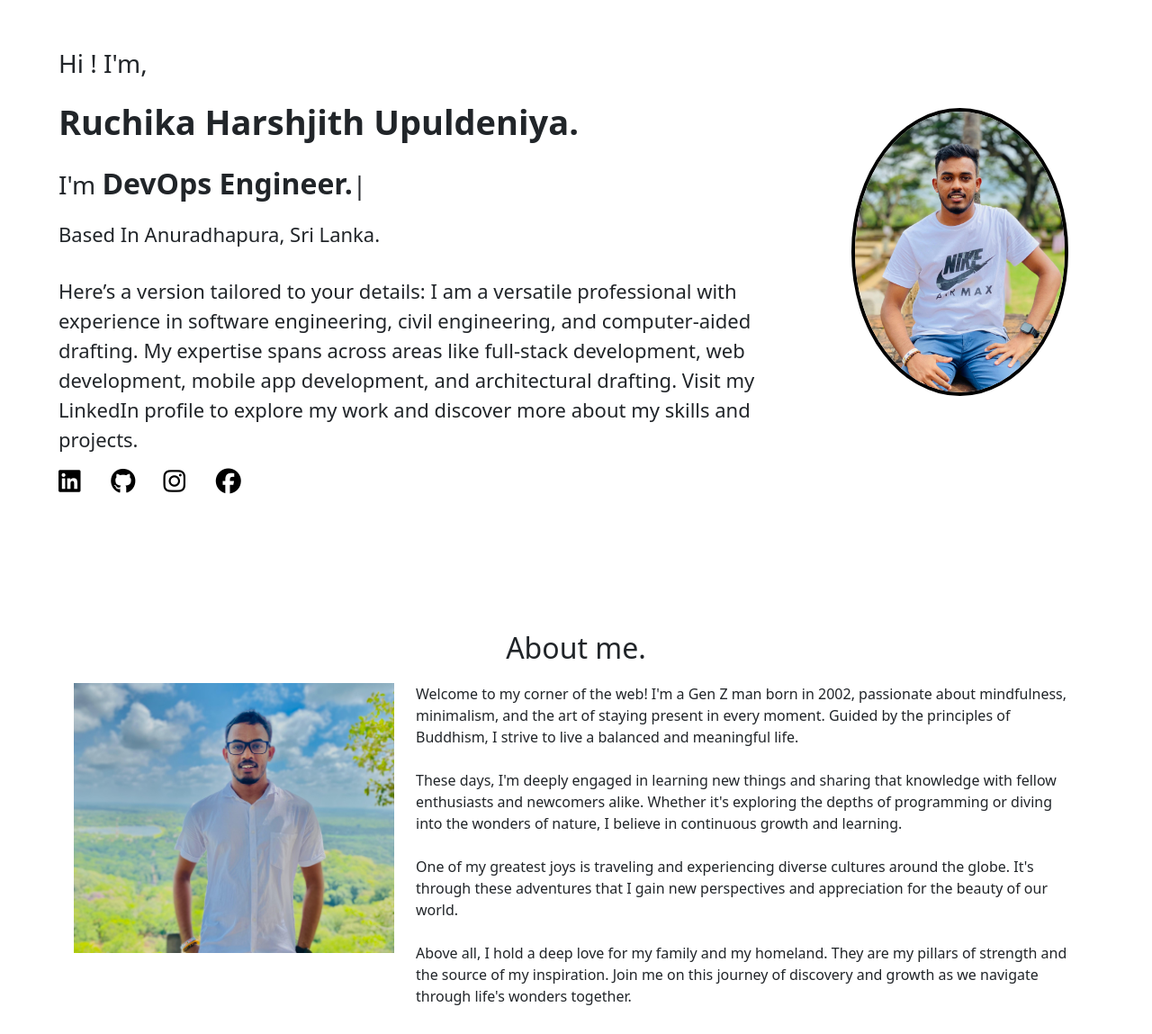
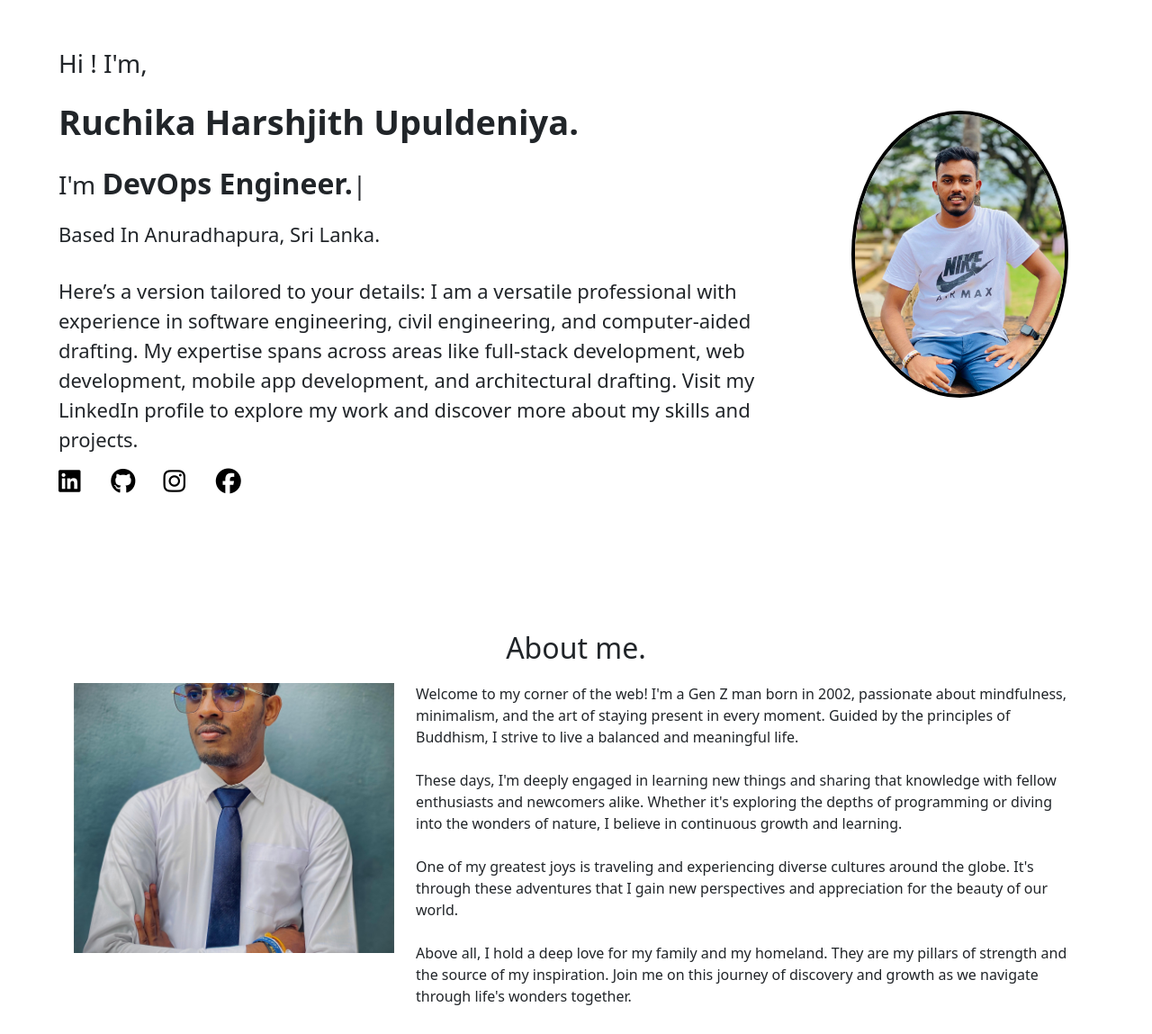
Before and after one commit to Ruchikaupuldeniya/myprofile, a plain HTML site: page index.html in a window 1280 px wide. Shown: the part 151-1300 px from the top of the page at 90% size. Drawn offline with nearby package versions, Linux system fonts and the light colour scheme.

Commit message:
Update main.css

```diff
--- a/styles/main.css
+++ b/styles/main.css
@@ -130,7 +130,7 @@ main{
     font-size: 22px;
 }
 #my-pro-pic{
-    margin-top: 60px;
+    margin-top: 65px;
     display: flex;
     align-items: center;
     justify-content: center;
@@ -157,7 +157,7 @@ main{
 #img-container-aboutMe{
   width: 100%;
   height: 300px;
-  background-image: url(../assets/img/ruch.jpg);
+  background-image: url(../assets/img/newpic.jpg);
   background-repeat: no-repeat;
   background-size: cover;
   background-position: center;
```
